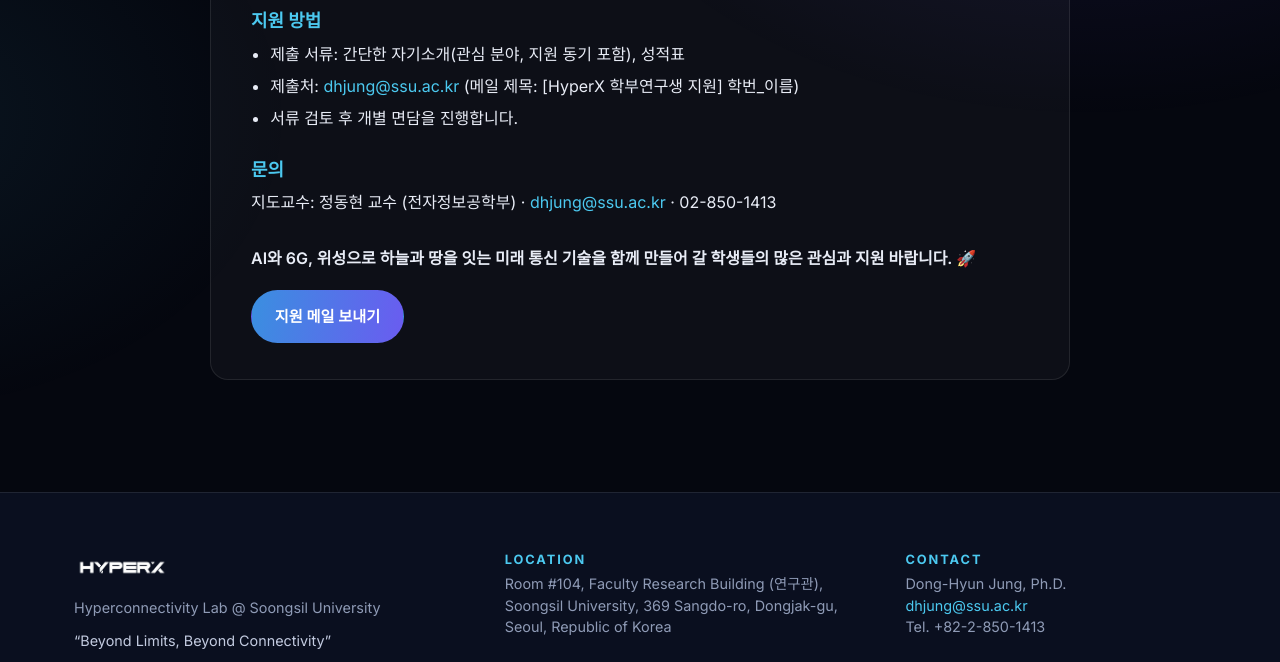
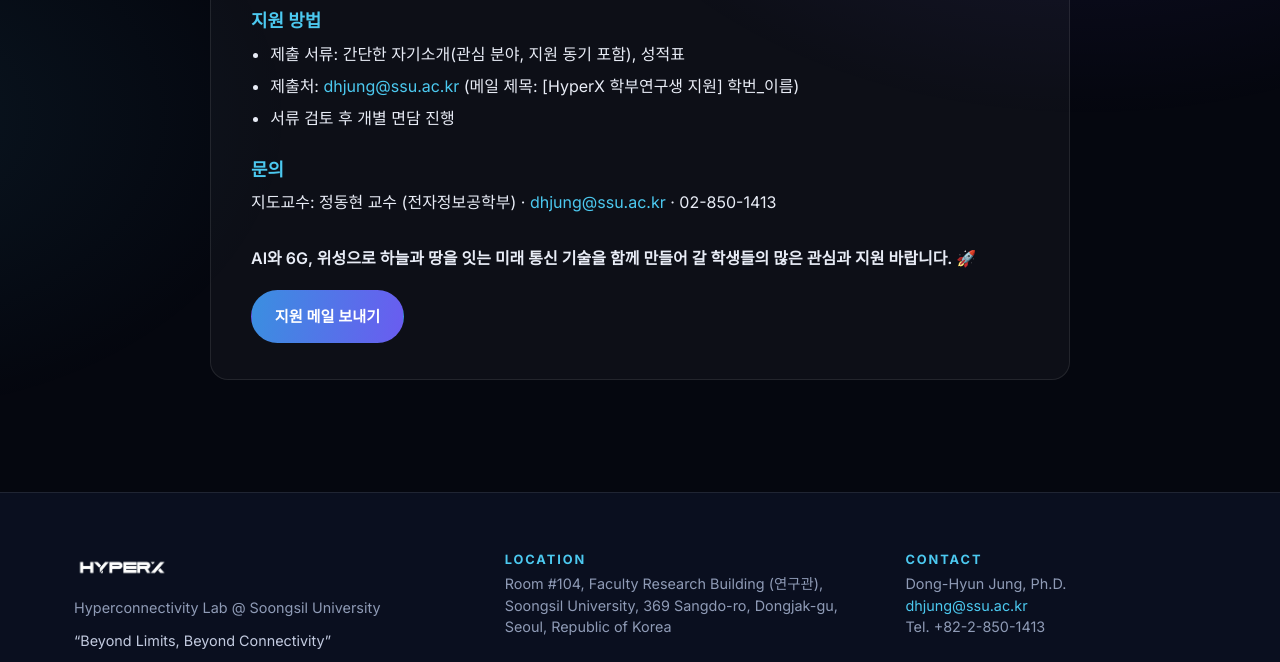
Before and after one commit to hyperx-web/hyperx, a Jekyll site: the page built from recruit.html, in a window 1280 px wide and 900 px high, scrolled down 1387 px. Shown: the part 152-814 px from the top of the window. Built offline with Jekyll 4.4.1, drawn with Linux system fonts in a browser that asks for light colours; some web fonts are replaced.

Commit message:
Recruit: wording
Co-Authored-By: Claude Opus 5.5 <noreply@anthropic.com>

```diff
--- a/recruit.html
+++ b/recruit.html
@@ -53,7 +53,7 @@ eyebrow: Position Available
       <ul>
         <li>제출 서류: 간단한 자기소개(관심 분야, 지원 동기 포함), 성적표</li>
         <li>제출처: <a href="mailto:dhjung@ssu.ac.kr">dhjung@ssu.ac.kr</a> (메일 제목: [HyperX 학부연구생 지원] 학번_이름)</li>
-        <li>서류 검토 후 개별 면담을 진행합니다.</li>
+        <li>서류 검토 후 개별 면담 진행</li>
       </ul>
 
       <h3>문의</h3>
```
